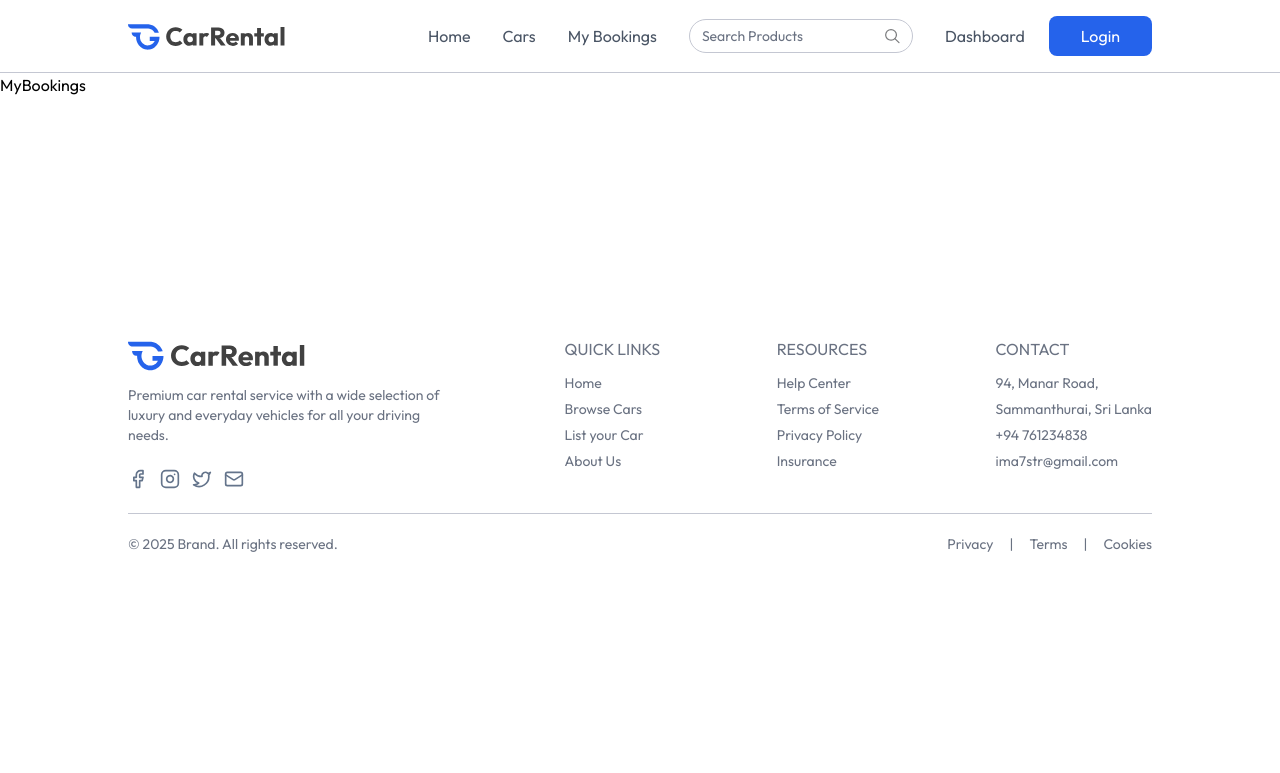
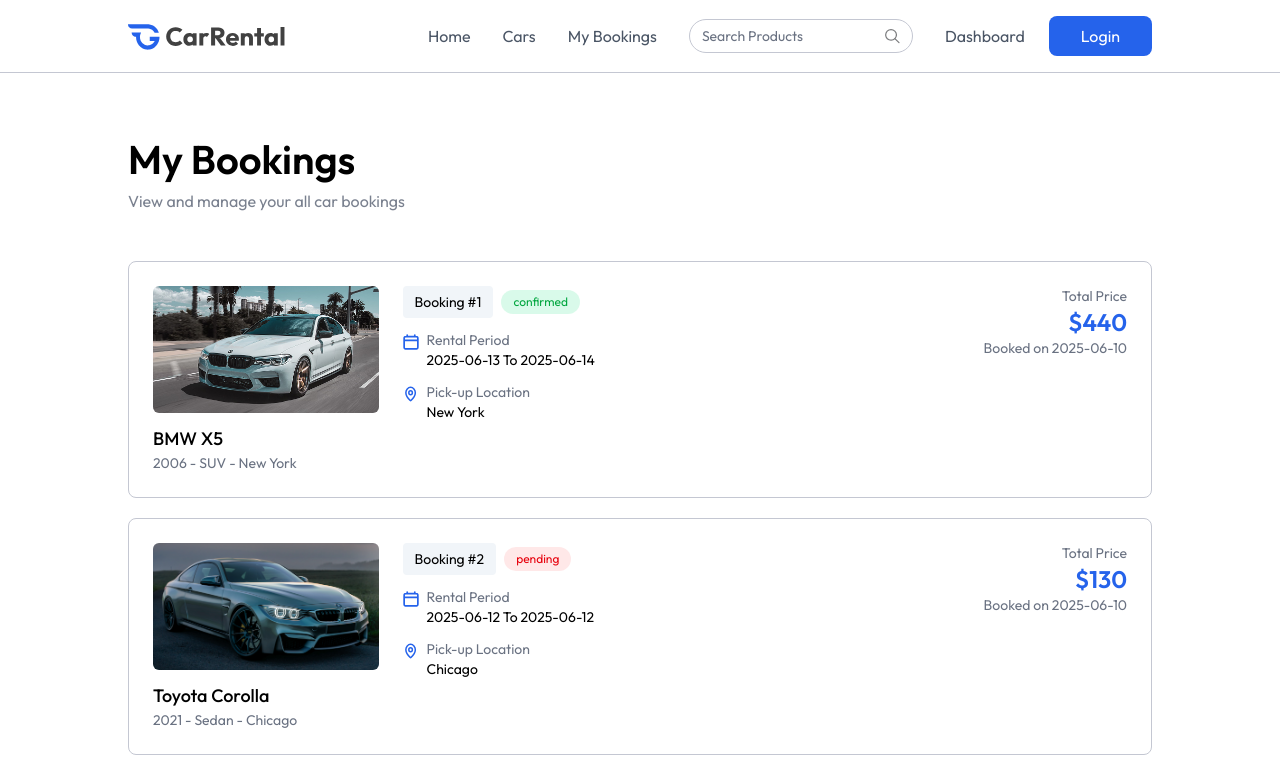
Before and after one commit to Mohamed-Aseem/car-rental-react, a React (Vite) app in the folder client/: page /my-bookings in a window 1280 px wide. Shown: the top 773 px of the page. Built offline with nearby package versions, Linux system fonts and the light colour scheme.

Commit message:
Create My Booking page

```diff
--- a/client/src/pages/MyBookings.jsx
+++ b/client/src/pages/MyBookings.jsx
@@ -1,8 +1,75 @@
-import React from 'react'
+import React, { useEffect, useState } from 'react'
+import { assets, dummyMyBookingsData } from '../assets/assets'
+import Title from '../components/Title'
 
 const MyBookings = () => {
+
+  const [bookings, setBookings] = useState([])
+  const currency = import.meta.env.VITE_CURRENCY
+
+  const fetchMyBooking = async () => {
+    setBookings(dummyMyBookingsData)
+  }
+
+  useEffect(() => {
+    fetchMyBooking()
+  }, [])
+
   return (
-    <div>MyBookings</div>
+    <div className='px-6 md:px-16 lg:px-24 xl:px-32 2xl:px-48 mt-16 text-sm max-w-7xl'>
+      <Title title={'My Bookings'} subTitle={'View and manage your all car bookings'} align={'left'} />
+
+      <div>
+        {bookings.map((booking, index) => (
+          <div key={booking._id} className='grid grid-cols-1 md:grid-cols-4 gap-6 p-6 border border-borderColor rounded-lg mt-5 first:mt-12'>
+            {/* Car Image + info */}
+            <div className='md:col-span-1'>
+              <div className='rounded-md overflow-hidden mb-3'>
+                <img src={booking.car.image} alt="Car Image" className='w-full h-auto aspect-video object-cover' />
+              </div>
+
+              <p className='text-lg font-medium mt-2'>{booking.car.brand} {booking.car.model}</p>
+
+              <p className='text-gray-500'>{booking.car.year} - {booking.car.category} - {booking.car.location}</p>
+            </div>
+
+            {/* Booking info */}
+            <div className='md:col-span-2'>
+              <div className='flex items-center gap-2'>
+                <p className='px-3 py-1.5 bg-light rounded'>Booking #{index + 1}</p>
+                <p className={`px-3 py-1 text-xs rounded-full ${booking.status === 'confirmed' ? 'bg-green-400/15 text-green-600' : 'bg-red-400/15 text-red-600'}`}>{booking.status}</p>
+              </div>
+
+              <div className='flex items-start gap-2 mt-3'>
+                <img src={assets.calendar_icon_colored} alt="Icon" className='w-4 h-4 mt-1' />
+                <div>
+                  <p className='text-gray-500'>Rental Period</p>
+                  <p>{booking.pickupDate.split('T')[0]} To {booking.returnDate.split('T')[0]}</p>
+                </div>
+              </div>
+
+              <div className='flex items-start gap-2 mt-3'>
+                <img src={assets.location_icon_colored} alt="Icon" className='w-4 h-4 mt-1' />
+                <div>
+                  <p className='text-gray-500'>Pick-up Location</p>
+                  <p>{booking.car.location}</p>
+                </div>
+              </div>
+            </div>
+
+            {/* Price */}
+            <div className='md:col-span-1 flex flex-col justify-between gap-6'>
+                <div className='text-sm text-gray-500 text-right'>
+                  <p>Total Price</p>
+                  <h1 className='text-2xl font-semibold text-primary'>{currency}{booking.price}</h1>
+                  <p>Booked on {booking.createdAt.split('T')[0]}</p>
+                </div>
+            </div>
+
+          </div>
+        ))}
+      </div>
+    </div>
   )
 }
 
```
